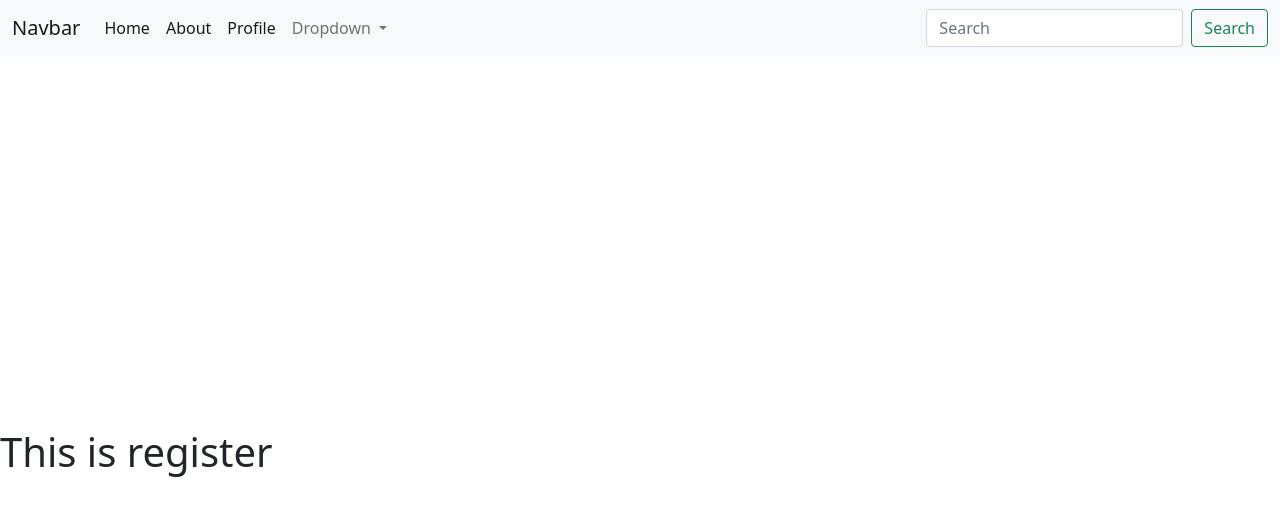
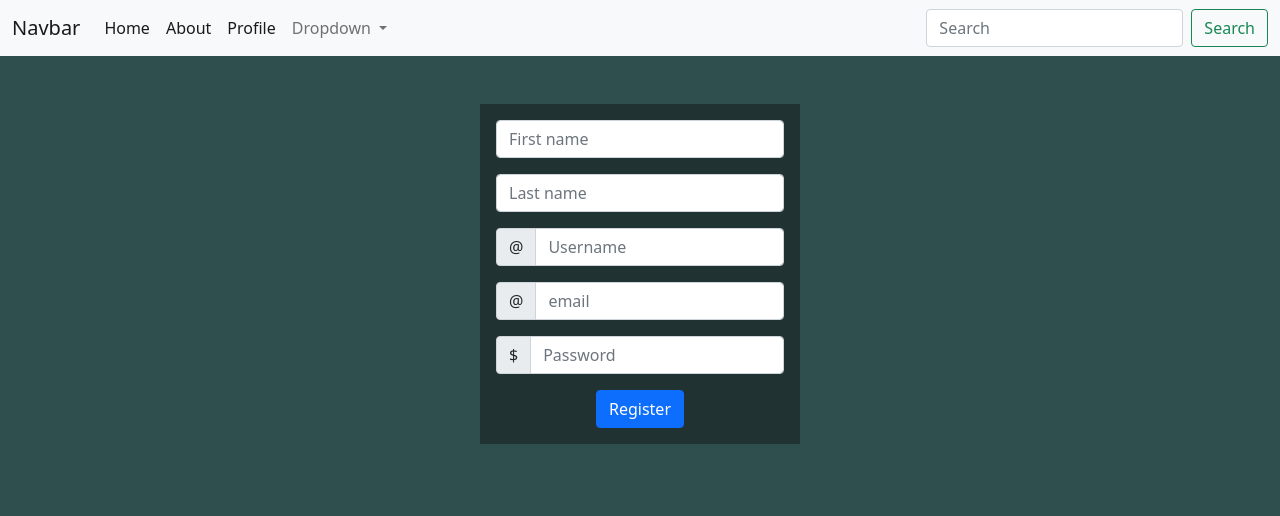
Before and after one commit to drummer-Yurii/angular, a Vue app in the folder vue-project/: page /register in a window 1280 px wide. Shown: the top 516 px of the page. Built offline with nearby package versions, Linux system fonts and the light colour scheme.

Commit message:
add register

```diff
--- a/vue-project/index.html
+++ b/vue-project/index.html
@@ -7,6 +7,11 @@
   <meta name="viewport" content="width=device-width, initial-scale=1.0" />
   <title>Vite App</title>
   <link rel="stylesheet" href="https://cdn.jsdelivr.net/npm/bootstrap@5.1.3/dist/css/bootstrap.min.css">
+  <style>
+    body {
+      background: darkslategrey !important;
+    }
+  </style>
 </head>
 
 <body>
--- a/vue-project/package.json
+++ b/vue-project/package.json
@@ -10,6 +10,7 @@
     "lint": "eslint . --ext .vue,.js,.jsx,.cjs,.mjs,.ts,.tsx,.cts,.mts --fix --ignore-path .gitignore"
   },
   "dependencies": {
+    "axios": "^0.27.2",
     "pinia": "^2.0.13",
     "vue": "^3.2.33",
     "vue-router": "^4.0.14"
--- a/vue-project/src/App.vue
+++ b/vue-project/src/App.vue
@@ -64,5 +64,7 @@ import HelloWorld from '@/components/HelloWorld.vue'
 <style>
 /* @import '@/assets/base.css'; */
 
-#app {}
+#app {
+    background: darkslategrey !important;
+}
 </style>
--- a/vue-project/src/assets/base.css
+++ b/vue-project/src/assets/base.css
@@ -0,0 +1,16 @@
+*{
+    background: darkslategrey !important;
+}
+body {
+    background: darkslategray !important;
+}
+#app{
+    background: darkslategrey !important;
+}
+main{
+    background: darkslategrey !important;
+}
+html{
+    background: darkslategrey !important;
+
+}
--- a/vue-project/src/router/index.ts
+++ b/vue-project/src/router/index.ts
@@ -21,7 +21,17 @@ const router = createRouter({
       path: '/register',
       name: 'register',
       component: () => import('../views/Register.vue')
-    }
+    },
+    {
+      path: '/login',
+      name: 'login',
+      component: () => import('../views/Login.vue')
+    },
+    {
+      path: '/profile',
+      name: 'lprofile',
+      component: () => import('../views/Profile.vue')
+    },
   ]
 })
 
--- /dev/null
+++ b/vue-project/src/views/Login.vue
@@ -0,0 +1,15 @@
+<template>
+  <div class="login">
+    <h1>This is login</h1>
+  </div>
+</template>
+
+<style>
+@media (min-width: 1024px) {
+  .login{
+    min-height: 100vh;
+    display: flex;
+    align-items: center;
+  }
+}
+</style>
--- /dev/null
+++ b/vue-project/src/views/Profile.vue
@@ -0,0 +1,15 @@
+<template>
+  <div class="profile">
+    <h1>This is profile</h1>
+  </div>
+</template>
+
+<style>
+@media (min-width: 1024px) {
+  .profile{
+    min-height: 100vh;
+    display: flex;
+    align-items: center;
+  }
+}
+</style>
--- a/vue-project/src/views/Register.vue
+++ b/vue-project/src/views/Register.vue
@@ -1,15 +1,87 @@
 <template>
   <div class="register">
-    <h1>This is register</h1>
+    <div class="register-form">
+      <div class="input-group mb-3">
+        <!-- <span class="input-group-text">FN</span> -->
+        <input @model="userData.firstName" type="text" aria-label="First name" class="form-control"
+          placeholder="First name">
+      </div>
+      <div class="input-group mb-3">
+        <!-- <span class="input-group-text">LN</span> -->
+        <input @model="userData.lastName" type="text" aria-label="Last name" class="form-control"
+          placeholder="Last name">
+      </div>
+      <div class="input-group mb-3">
+        <span class="input-group-text">@</span>
+        <input @model="userData.username" type="text" class="form-control" placeholder="Username" aria-label="Username"
+          aria-describedby="basic-addon1">
+      </div>
+      <div class="input-group mb-3">
+        <span class="input-group-text">@</span>
+        <input @model="userData.email" type="text" class="form-control" placeholder="email" aria-label="Username"
+           aria-describedby="basic-addon1">
+      </div>
+      <div class="input-group mb-3">
+        <span class="input-group-text">$</span>
+        <input @model="userData.password" type="password" class="form-control" placeholder="Password"
+          aria-label="Username" aria-describedby="basic-addon1">
+      </div>
+      <div class="panel">
+        <button @click="register" type="button" class="btn btn-primary">Register</button>
+      </div>
+    </div>
   </div>
+
 </template>
+
+
+<script>
+import { ref } from 'vue'
+import axios from 'axios'
+
+// let userData = ref({})
+// const register = () => {
+//   alert()
+// }
+export default {
+  data() {
+    return {
+      userData: {}
+    }
+  },
+  methods: {
+    register() {
+      axios
+        .post('http://localhost:3001/api/auth/register', this.userData)
+        .then((answer)=>{
+          console.log(answer)
+        })
+    }
+  }
+}
+</script>
+
 
 <style>
 @media (min-width: 1024px) {
-  .register{
+  .register {
     min-height: 100vh;
     display: flex;
     align-items: center;
+    flex-direction: column;
+  }
+
+  .register-form {
+    padding: 1rem;
+    background: #213232;
+    margin-top: 3rem;
+    max-width: 20rem;
+    display: flex;
+    flex-direction: column;
+  }
+
+  .panel {
+    text-align: center;
   }
 }
 </style>
```
Also changed, not shown: 2 other files (tests, documents, lock files or other folders).
